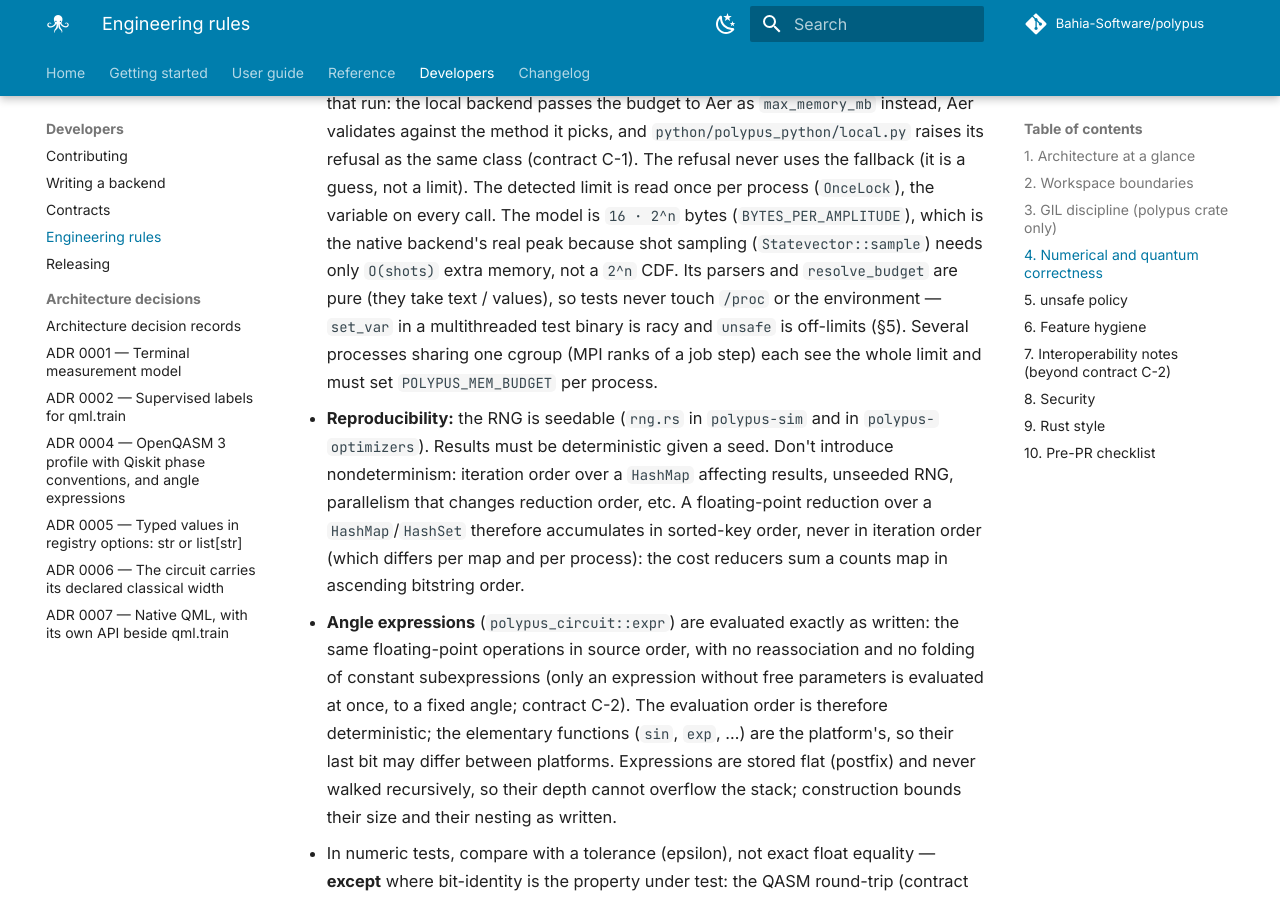
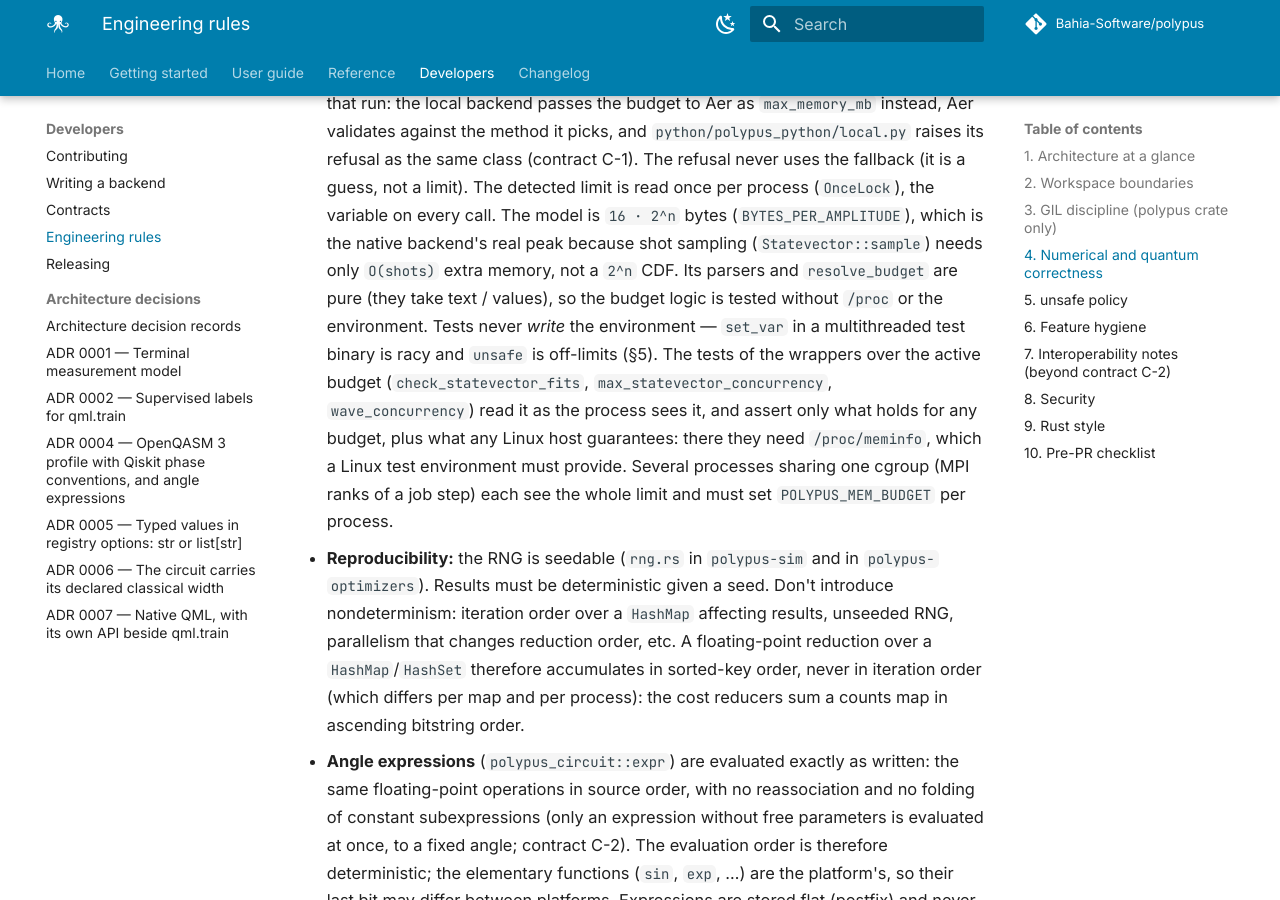
Before and after one commit to Bahia-Software/polypus, an MkDocs documentation site: the page built from docs/ENGINEERING.md, in a window 1280 px wide and 900 px high, scrolled down 10657 px. Built offline with MkDocs 1.6.1 and Material for MkDocs 9.7.7, drawn with Linux system fonts in a browser that asks for light colours; plug-ins that fetch from the network failed and are left out; comment, search, counter and statistics services are not loaded.

Commit message:
docs(engineering): tests read the active memory budget, never write the environment
The rule protects against set_var in multithreaded tests; the new wrapper
tests only read /proc and the variable, and on Linux need /proc/meminfo.

Refs: #409

```diff
--- a/docs/ENGINEERING.md
+++ b/docs/ENGINEERING.md
@@ -325,10 +325,15 @@ boundary stays out-of-process and explicit; see
   call. The model is `16 · 2^n` bytes (`BYTES_PER_AMPLITUDE`), which is the native
   backend's real peak because shot sampling (`Statevector::sample`) needs only
   `O(shots)` extra memory, not a `2^n` CDF. Its parsers and `resolve_budget` are
-  pure (they take text / values), so tests never touch `/proc` or the environment
-  — `set_var` in a multithreaded test binary is racy and `unsafe` is off-limits
-  (§5). Several processes sharing one cgroup (MPI ranks of a job step) each see
-  the whole limit and must set `POLYPUS_MEM_BUDGET` per process.
+  pure (they take text / values), so the budget logic is tested without `/proc`
+  or the environment. Tests never *write* the environment — `set_var` in a
+  multithreaded test binary is racy and `unsafe` is off-limits (§5). The tests of
+  the wrappers over the active budget (`check_statevector_fits`,
+  `max_statevector_concurrency`, `wave_concurrency`) read it as the process sees
+  it, and assert only what holds for any budget, plus what any Linux host
+  guarantees: there they need `/proc/meminfo`, which a Linux test environment
+  must provide. Several processes sharing one cgroup (MPI ranks of a job step)
+  each see the whole limit and must set `POLYPUS_MEM_BUDGET` per process.
 - **Reproducibility:** the RNG is seedable (`rng.rs` in `polypus-sim` and in
   `polypus-optimizers`). Results must be deterministic given a seed. Don't
   introduce nondeterminism: iteration order over a `HashMap` affecting
```
